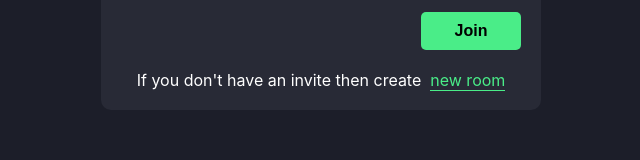
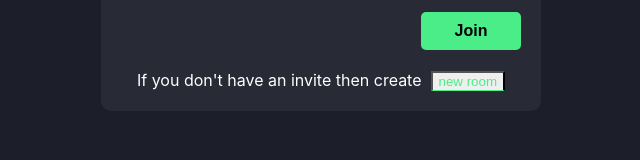
Before and after one commit to yuvrajinbhakti/Real-Time-Collaborative-Code-Editor, a React (Create React App) app: page / in a window 1280 px wide. Shown: the part 478-638 px from the top of the page, without its empty margins (319-959 px from the left). Built offline with nearby package versions, Linux system fonts and the light colour scheme.

Commit message:
try deploying

```diff
--- a/src/pages/EditorPage.js
+++ b/src/pages/EditorPage.js
@@ -71,7 +71,7 @@ const EditorPage = () => {
             socketRef.current.off(ACTIONS.JOINED);
             socketRef.current.off(ACTIONS.DISCONNECTED);
         };
-    }, []);
+    }, [roomId, location.state?.username, reactNavigator]);
 
     async function copyRoomId() {
         try {
--- a/src/pages/Home.js
+++ b/src/pages/Home.js
@@ -65,9 +65,9 @@ const Home = () => {
           </button>
           <span className="createInfo">
             If you don't have an invite then create &nbsp;
-            <a onClick={createNewRoom} href="" className="createNewBtn">
+            <button onClick={createNewRoom} className="createNewBtn">
               new room
-            </a>
+            </button>
           </span>
         </div>
       </div>
```
